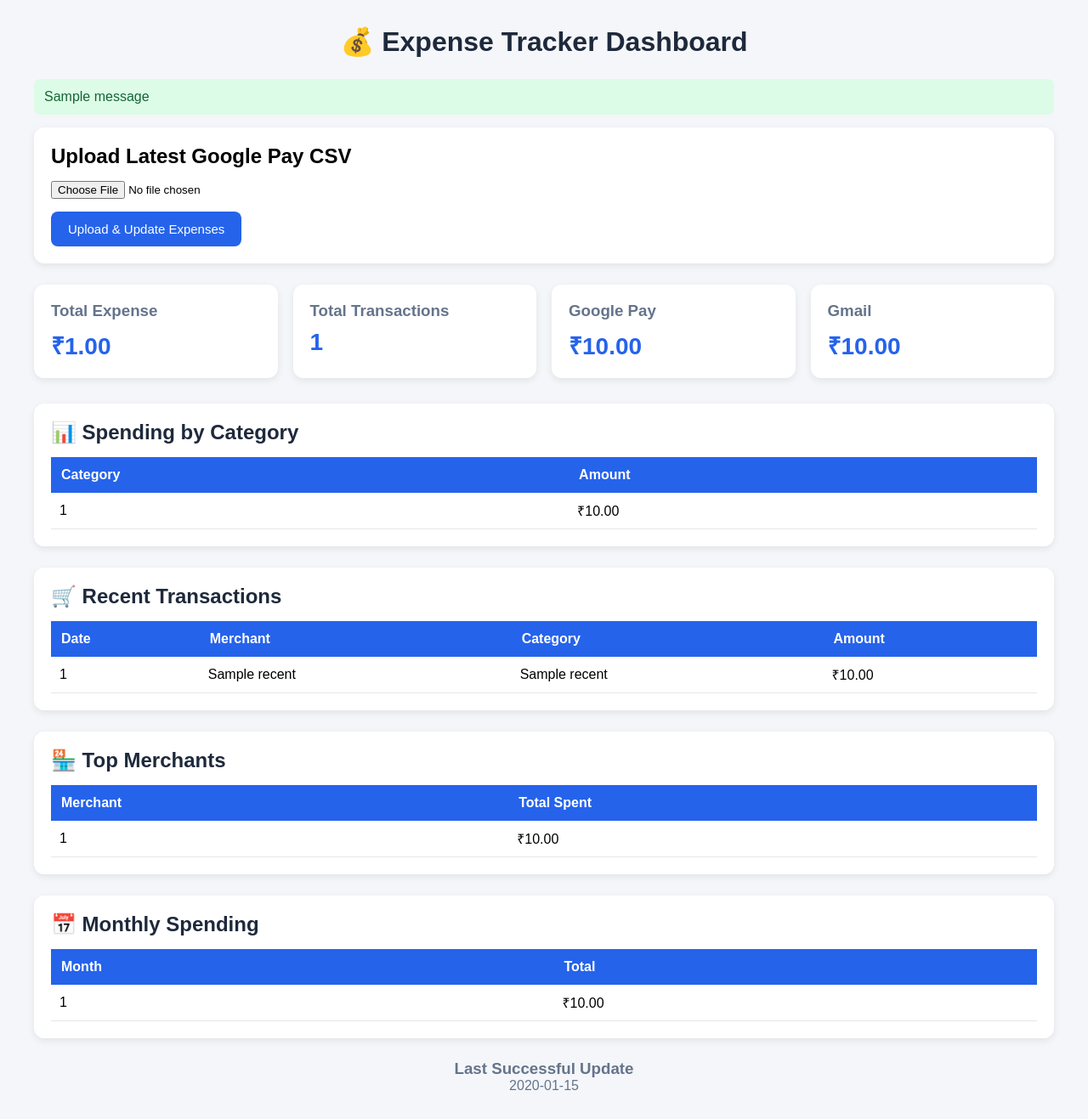
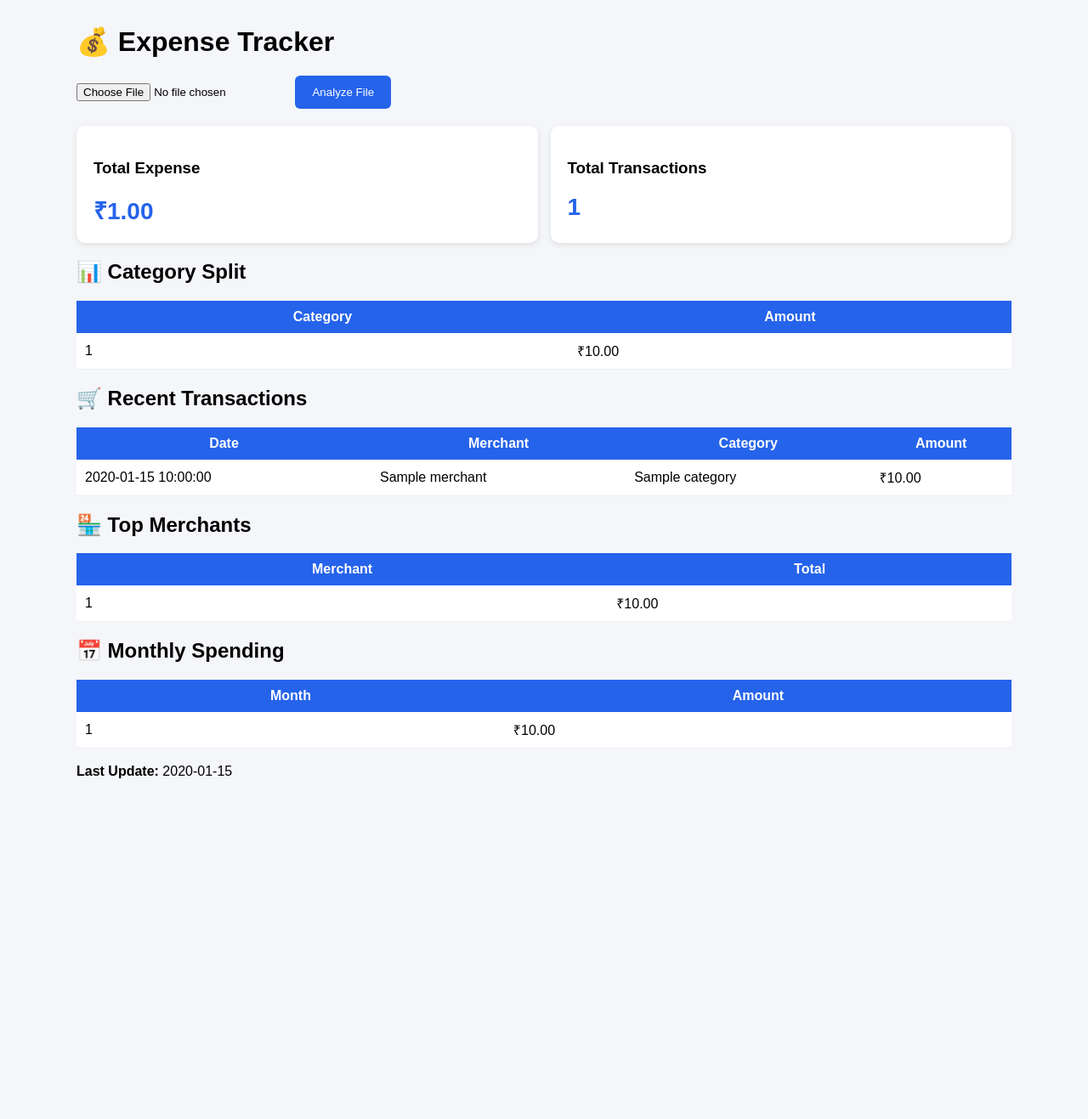
Before and after one commit to GuruChan05/ExpenseTracker, a Flask app: template templates/dashboard.html in a window 1280 px wide. Shown: the whole page at 85% size. After the commit the page ends 916 px from the top, so only its background shows below. Run offline with Flask 3, Linux system fonts and the light colour scheme; the template is opened without the code that fills it: most values are stand-ins (such as "Sample title", 1, 10 or a date in 2020); one stand-in notice (Sample message) is shown.

Commit message:
Fix Vercel upload update

```diff
--- a/requirements.txt
+++ b/requirements.txt
@@ -1,8 +1,4 @@
 Flask==3.1.2
 pandas==3.0.3
 python-dotenv==1.2.2
-psycopg2-binary==2.9.10
-
 pdfplumber==0.11.4
-Pillow==11.0.0
-pytesseract==0.3.13
--- a/templates/dashboard.html
+++ b/templates/dashboard.html
@@ -1,82 +1,34 @@
+<!DOCTYPE html>
+<html>
+<head>
 
-<!DOCTYPE html>
-<html lang="en">
-<head>
-    <meta charset="UTF-8">
-    <meta name="viewport" content="width=device-width, initial-scale=1.0">
-    <title>Expense Tracker Dashboard</title>
+<title>Expense Tracker</title>
 
 <style>
-        *{
-            margin:0;
-            padding:0;
-            box-sizing:border-box;
-            font-family:Arial, Helvetica, sans-serif;
-        }
 
 body{
+font-family:Arial;
 background:#f4f6f9;
-            padding:30px;
+margin:30px;
 }
 
 .container{
-            max-width:1200px;
+max-width:1100px;
 margin:auto;
-        }
-
-        h1{
-            text-align:center;
-            margin-bottom:25px;
-            color:#1e293b;
-        }
-
-        .upload-box{
-            background:white;
-            padding:20px;
-            border-radius:12px;
-            margin-bottom:25px;
-            box-shadow:0 3px 8px rgba(0,0,0,.08);
-        }
-
-        .upload-box h2{
-            margin-bottom:15px;
-        }
-
-        input[type=file]{
-            margin-bottom:15px;
-        }
-
-        button{
-            background:#2563eb;
-            color:white;
-            border:none;
-            padding:12px 20px;
-            border-radius:8px;
-            cursor:pointer;
-            font-size:15px;
-        }
-
-        button:hover{
-            background:#1d4ed8;
 }
 
 .cards{
 display:grid;
 grid-template-columns:repeat(auto-fit,minmax(220px,1fr));
-            gap:18px;
-            margin-bottom:30px;
+gap:15px;
+margin:20px 0;
 }
 
 .card{
 background:white;
-            border-radius:12px;
 padding:20px;
-            box-shadow:0 3px 8px rgba(0,0,0,.08);
-        }
-
-        .card h3{
-            color:#64748b;
-            margin-bottom:10px;
+border-radius:10px;
+box-shadow:0 2px 6px #ddd;
 }
 
 .value{
@@ -85,69 +37,32 @@
 font-weight:bold;
 }
 
-        .section{
-            background:white;
-            border-radius:12px;
-            padding:20px;
-            margin-bottom:25px;
-            box-shadow:0 3px 8px rgba(0,0,0,.08);
-        }
-
-        .section h2{
-            margin-bottom:15px;
-            color:#1e293b;
-        }
-
 table{
 width:100%;
+background:white;
 border-collapse:collapse;
+margin-top:10px;
 }
 
 th{
 background:#2563eb;
 color:white;
-            padding:12px;
-            text-align:left;
+padding:10px;
 }
 
 td{
 padding:10px;
-            border-bottom:1px solid #e5e7eb;
+border-bottom:1px solid #eee;
 }
 
-        tr:hover{
-            background:#f8fafc;
+button{
+padding:12px 20px;
+background:#2563eb;
+color:white;
+border:none;
+border-radius:6px;
 }
 
-        .success{
-            background:#dcfce7;
-            color:#166534;
-            padding:12px;
-            border-radius:8px;
-            margin-bottom:15px;
-        }
-
-        .error{
-            background:#fee2e2;
-            color:#991b1b;
-            padding:12px;
-            border-radius:8px;
-            margin-bottom:15px;
-        }
-
-        .warning{
-            background:#fef3c7;
-            color:#92400e;
-            padding:12px;
-            border-radius:8px;
-            margin-bottom:15px;
-        }
-
-        .footer{
-            text-align:center;
-            color:#64748b;
-            margin-top:20px;
-        }
 </style>
 
 </head>
@@ -156,190 +71,170 @@
 
 <div class="container">
 
-    <h1>💰 Expense Tracker Dashboard</h1>
+<h1>💰 Expense Tracker</h1>
 
-    {% with messages = get_flashed_messages(with_categories=true) %}
-        {% if messages %}
-            {% for category,message in messages %}
-                <div class="{{category}}">
-                    {{message}}
-                </div>
-            {% endfor %}
-        {% endif %}
-    {% endwith %}
-
-    <!-- Upload CSV -->
-    <div class="upload-box">
-
-        <h2>Upload Latest Google Pay CSV</h2>
-
-        <form action="/update" method="POST" enctype="multipart/form-data">
+<form
+action="/update"
+method="POST"
+enctype="multipart/form-data">
 
 <input
 type="file"
-                name="csv_file"
-                accept=".csv"
-                required
-            >
+name="expense_file"
+accept=".csv,.pdf"
+required>
 
-            <br>
+<button>
 
-            <button type="submit">
-                Upload & Update Expenses
+Analyze File
+
 </button>
 
 </form>
 
-    </div>
-
-    <!-- Summary Cards -->
 <div class="cards">
 
 <div class="card">
+
 <h3>Total Expense</h3>
+
 <div class="value">
-                ₹{{"%.2f"|format(stats.total_expenses)}}
-            </div>
-        </div>
 
-        <div class="card">
-            <h3>Total Transactions</h3>
-            <div class="value">
-                {{stats.total_transactions}}
-            </div>
-        </div>
+₹{{"%.2f"|format(stats.total_expense)}}
 
-        <div class="card">
-            <h3>Google Pay</h3>
-            <div class="value">
-                ₹{{"%.2f"|format(stats.gpay_total)}}
-            </div>
-        </div>
-
-        <div class="card">
-            <h3>Gmail</h3>
-            <div class="value">
-                ₹{{"%.2f"|format(stats.gmail_total)}}
-            </div>
 </div>
 
 </div>
 
-    <!-- Category Split -->
-    <div class="section">
+<div class="card">
 
-        <h2>📊 Spending by Category</h2>
+<h3>Total Transactions</h3>
+
+<div class="value">
+
+{{stats.total_transactions}}
+
+</div>
+
+</div>
+
+</div>
+
+<h2>📊 Category Split</h2>
 
 <table>
 
 <tr>
+
 <th>Category</th>
+
 <th>Amount</th>
+
 </tr>
 
-            {% for row in stats.category_totals %}
+{% for c in stats.category_totals %}
 
 <tr>
-                <td>{{row[0]}}</td>
-                <td>₹{{"%.2f"|format(row[1])}}</td>
+
+<td>{{c[0]}}</td>
+
+<td>₹{{"%.2f"|format(c[1])}}</td>
+
 </tr>
 
 {% endfor %}
 
 </table>
 
-    </div>
-
-    <!-- Recent Transactions -->
-    <div class="section">
-
 <h2>🛒 Recent Transactions</h2>
 
 <table>
 
 <tr>
+
 <th>Date</th>
+
 <th>Merchant</th>
+
 <th>Category</th>
+
 <th>Amount</th>
+
 </tr>
 
 {% for t in recent %}
 
 <tr>
-                <td>{{t[0]}}</td>
-                <td>{{t[1]}}</td>
-                <td>{{t[2]}}</td>
-                <td>₹{{"%.2f"|format(t[3])}}</td>
+
+<td>{{t.date}}</td>
+
+<td>{{t.merchant}}</td>
+
+<td>{{t.category}}</td>
+
+<td>₹{{"%.2f"|format(t.amount)}}</td>
+
 </tr>
 
 {% endfor %}
 
 </table>
 
-    </div>
-
-    <!-- Top Merchants -->
-    <div class="section">
-
 <h2>🏪 Top Merchants</h2>
 
 <table>
 
 <tr>
+
 <th>Merchant</th>
-                <th>Total Spent</th>
+
+<th>Total</th>
+
 </tr>
 
 {% for m in merchants %}
 
 <tr>
+
 <td>{{m[0]}}</td>
+
 <td>₹{{"%.2f"|format(m[1])}}</td>
+
 </tr>
 
 {% endfor %}
 
 </table>
 
-    </div>
-
-    <!-- Monthly Summary -->
-    <div class="section">
-
 <h2>📅 Monthly Spending</h2>
 
 <table>
 
 <tr>
+
 <th>Month</th>
-                <th>Total</th>
+
+<th>Amount</th>
+
 </tr>
 
-            {% for row in stats.monthly_totals %}
+{% for m in stats.monthly_totals %}
 
 <tr>
-                <td>{{row[0]}}</td>
-                <td>₹{{"%.2f"|format(row[1])}}</td>
+
+<td>{{m[0]}}</td>
+
+<td>₹{{"%.2f"|format(m[1])}}</td>
+
 </tr>
 
 {% endfor %}
 
 </table>
 
-    </div>
+<br>
 
-    <div class="footer">
-
-        <h3>Last Successful Update</h3>
-
-        {% if last_update %}
-            {{last_update}}
-        {% else %}
-            No updates yet
-        {% endif %}
-
-    </div>
+<b>Last Update:</b> {{last_update}}
 
 </div>
 
--- a/web_app.py
+++ b/web_app.py
@@ -1,57 +1,32 @@
-from flask import (
-    Flask,
-    render_template,
-    request,
-    redirect,
-    url_for,
-    flash
-)
-
+from flask import Flask, render_template, request
 import os
 import tempfile
 
-from database import (
-    initialize_database,
-    get_dashboard_stats,
-    get_last_update,
-    get_recent_transactions,
-    get_top_merchants
-)
-
-from update_expenses import run_update
+from update_expenses import analyze_uploaded_file
 
 app = Flask(__name__)
-app.secret_key = "expense-tracker-secret"
 
+app.secret_key = "expense-tracker"
 
-# ===============================
-# HOME PAGE
-# ===============================
+# Empty dashboard
+EMPTY_STATS = {
+    "total_expense": 0,
+    "total_transactions": 0,
+    "category_totals": [],
+    "monthly_totals": []
+}
 
 @app.route("/")
-def dashboard():
-
-    initialize_database()
-
-    stats = get_dashboard_stats()
-
-    last_update = get_last_update()
-
-    recent = get_recent_transactions()
-
-    merchants = get_top_merchants()
+def home():
 
     return render_template(
         "dashboard.html",
-        stats=stats,
-        last_update=last_update,
-        recent=recent,
-        merchants=merchants
+        stats=EMPTY_STATS,
+        recent=[],
+        merchants=[],
+        last_update="-"
     )
 
-# ===============================
-# UPLOAD + UPDATE
-# ===============================
 
 @app.route("/update", methods=["POST"])
 def update():
@@ -59,57 +34,28 @@ def update():
     file = request.files.get("expense_file")
 
     if not file:
+        return "No file uploaded"
 
-        flash("Please choose a file.")
-
-        return redirect("/")
-
-    upload_folder = os.path.join(
-        tempfile.gettempdir(),
-        "uploads"
-    )
-
-    os.makedirs(upload_folder, exist_ok=True)
+    temp_dir = tempfile.gettempdir()
 
     file_path = os.path.join(
-        upload_folder,
+        temp_dir,
         file.filename
     )
 
     file.save(file_path)
 
-    success = run_update(file_path)
+    result = analyze_uploaded_file(file_path)
 
-    if success:
+    return render_template(
+        "dashboard.html",
+        stats=result["stats"],
+        recent=result["recent"],
+        merchants=result["merchants"],
+        last_update=result["last_update"]
+    )
 
-        flash("Expense updated successfully!")
-
-    else:
-
-        flash("No new transaction found.")
-
-    return redirect("/")
-
-
-# ===============================
-# HEALTH CHECK
-# ===============================
-
-@app.route("/health")
-def health():
-    return {"status": "running"}
-
-
-# ===============================
-# LOCAL RUN
-# ===============================
 
 if __name__ == "__main__":
 
-    initialize_database()
-
-    app.run(
-        host="0.0.0.0",
-        port=5000,
-        debug=True
-    )
+    app.run(debug=True)
```
Also changed, not shown: pdf_parser.py (+16 -35 lines), update_expenses.py (+97 -70 lines). Lines whose indentation alone changed are shown as unchanged.
